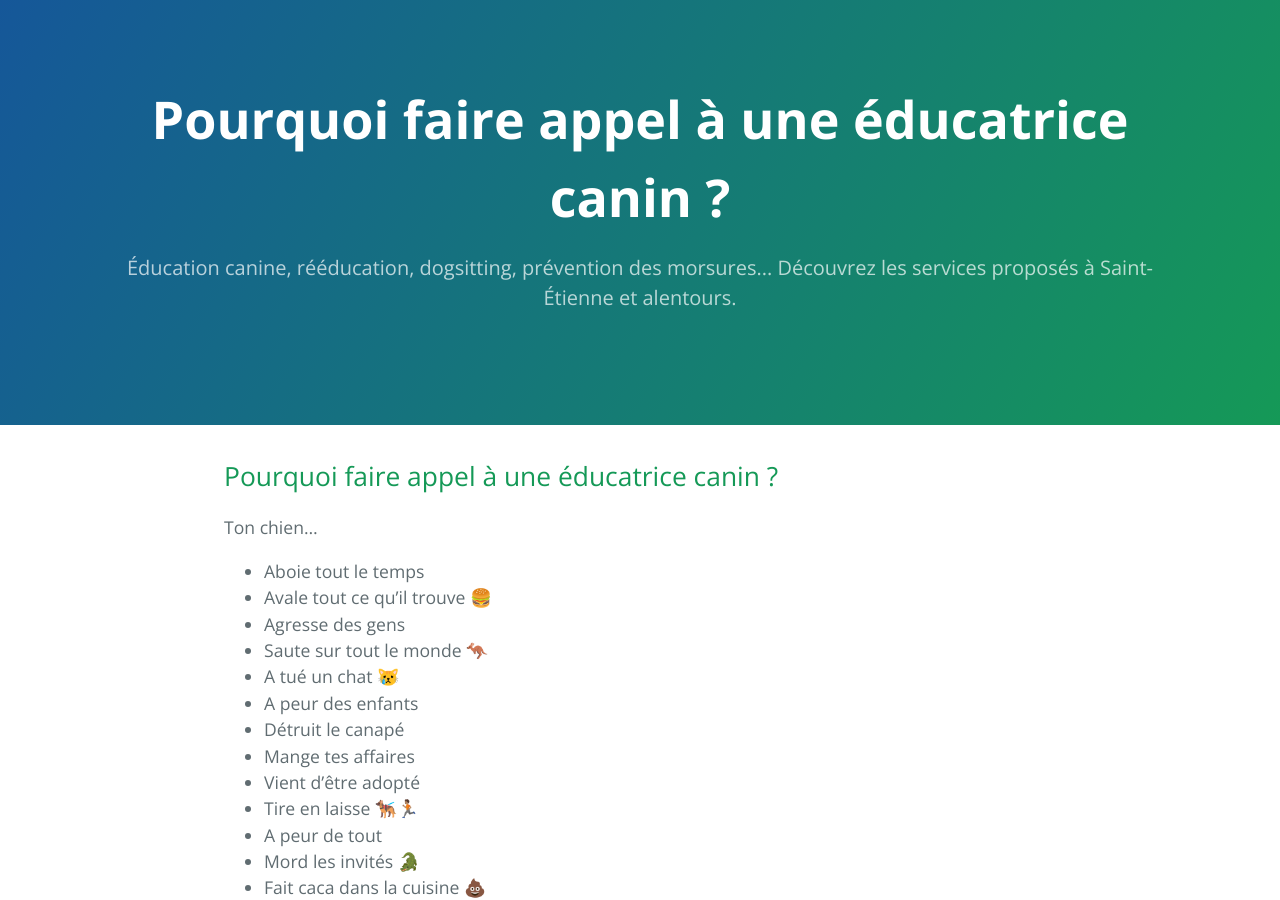
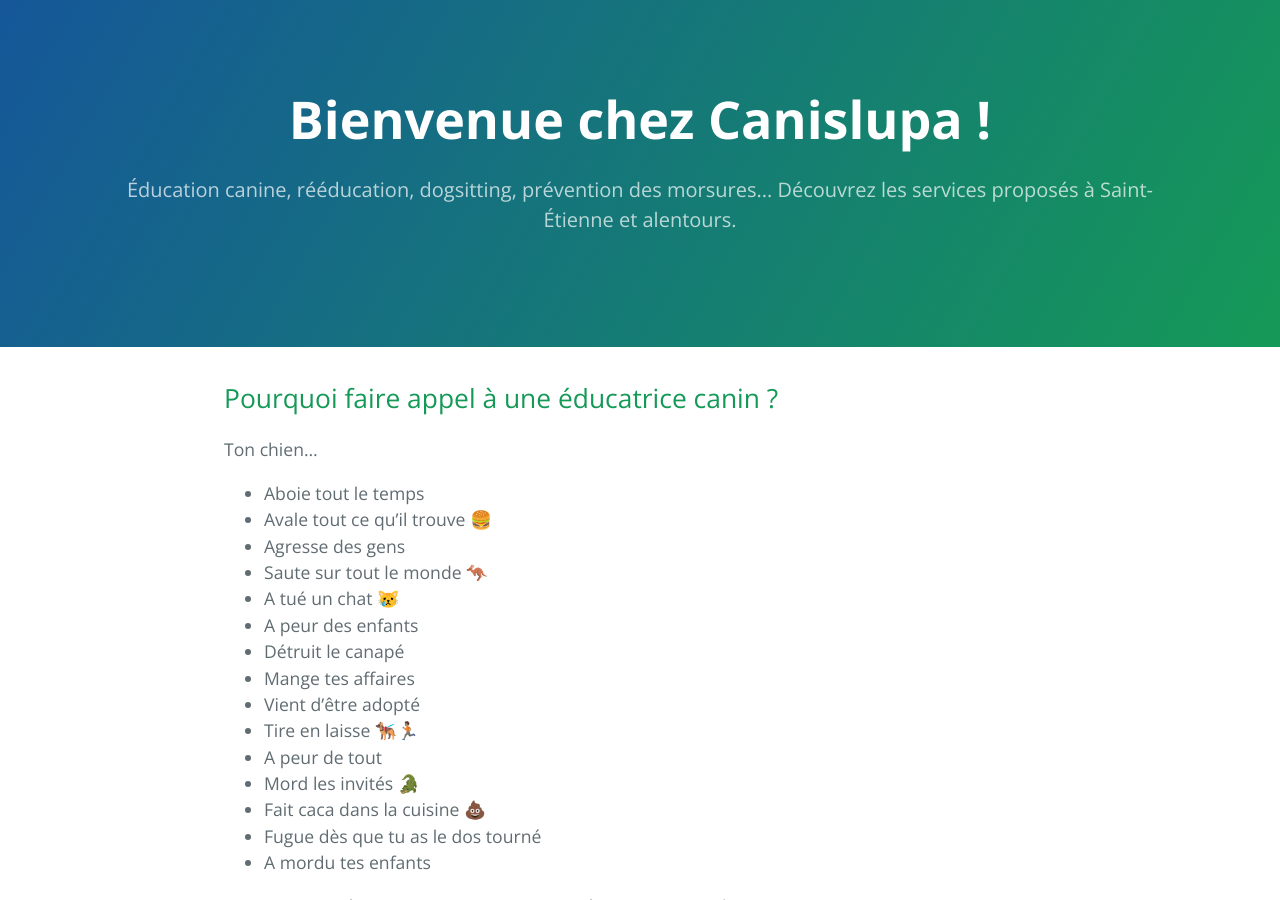
Before and after one commit to MetalBrackets/petit-test-rapiid, a Jekyll site: the page built from index.md, in a window 1280 px wide and 900 px high. Built offline with Jekyll 4.4.1, drawn with Linux system fonts in a browser that asks for light colours; our own code applies the rules of GitHub Pages for plain Markdown files.

Commit message:
Update index.md

```diff
--- a/index.md
+++ b/index.md
@@ -1,5 +1,6 @@
 ---
 layout: default
+title : Bienvenue chez Canislupa !
 description: Éducation canine, rééducation, dogsitting, prévention des morsures... Découvrez les services proposés à Saint-Étienne et alentours.
 permalink: /
 ---
```
